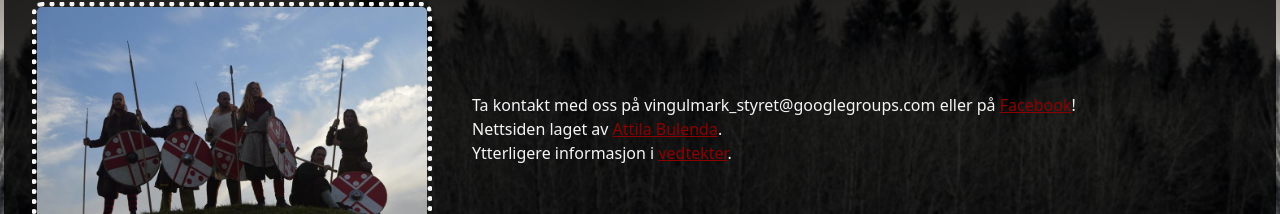
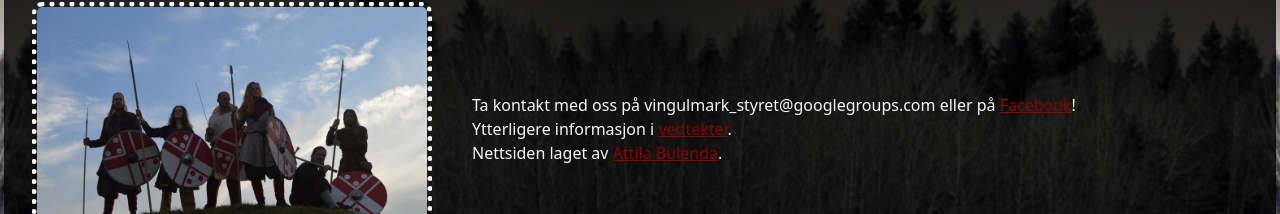
Before and after one commit to Zumwaloro/Vingulmark-website, a plain HTML site: page subpages/contact.html in a window 1280 px wide. Shown: the part 358-572 px from the top of the page. Drawn offline with nearby package versions, Linux system fonts and the light colour scheme.

Commit message:
Modified the contact us text a bit, and removed the unnecessary files from the project

```diff
--- a/subpages/contact.html
+++ b/subpages/contact.html
@@ -61,8 +61,8 @@
             <div class="col-md-7 my-auto" id="text-container">
                 <p class="text-md-start">
                     Ta kontakt med oss på vingulmark_styret@googlegroups.com eller på <a href="https://www.facebook.com/Vingulmarkhaerkampgruppe/" target="_blank" id="link-text">Facebook</a>!<br>
-                    Nettsiden laget av <a href="https://github.com/Zumwaloro" target="_blank" id="link-text">Attila Bulenda</a>.<br>
-                    Ytterligere informasjon i <a href="../file/vedtekter.pdf" download target="_blank" id="link-text">vedtekter</a>.
+                    Ytterligere informasjon i <a href="../file/vedtekter.pdf" download target="_blank" id="link-text">vedtekter</a>.<br>
+                    Nettsiden laget av <a href="https://github.com/Zumwaloro" target="_blank" id="link-text">Attila Bulenda</a>.
                 </p>
             </div>
         </div>
```
Also changed, not shown: img/headers/header-index3.png (deleted), img/icons/shield_fading.gif (deleted), img/icons/shield_snow.gif (deleted), img/icons/shield_turning.gif (deleted), 2 other files.
